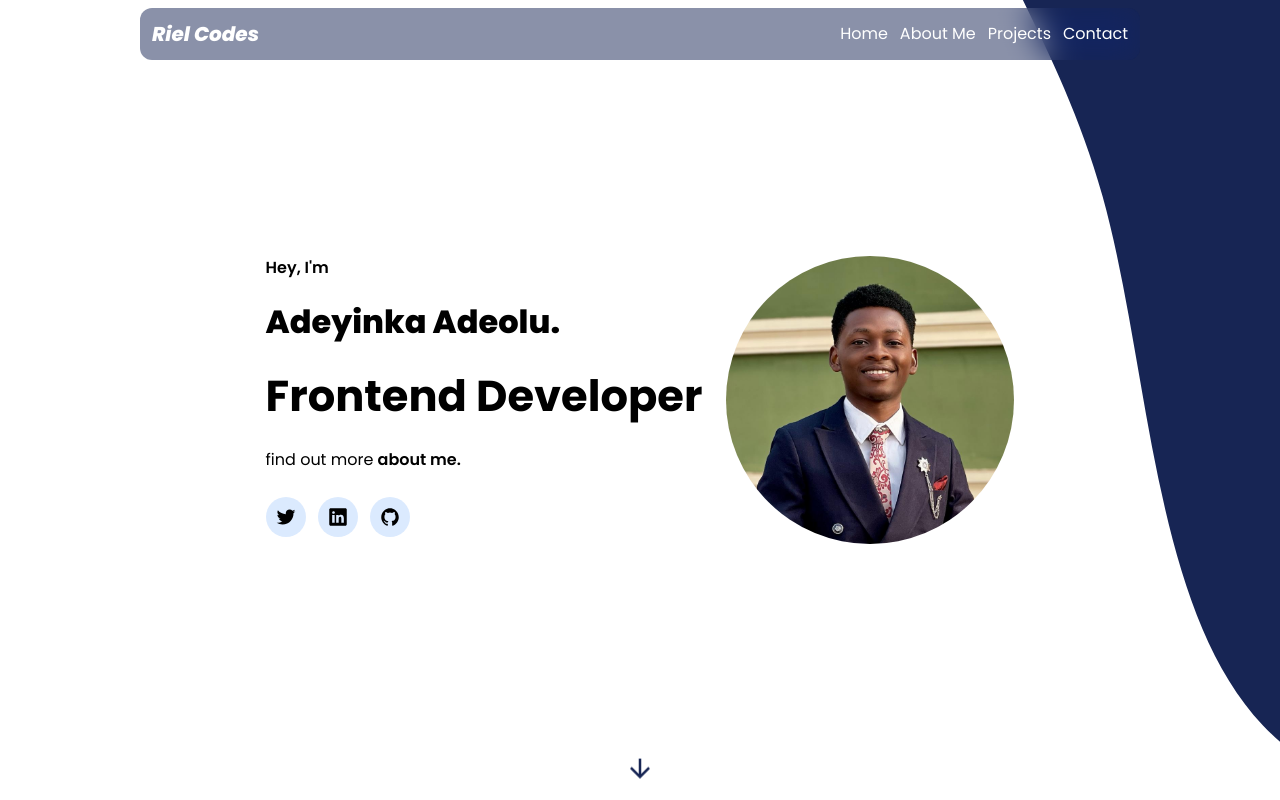
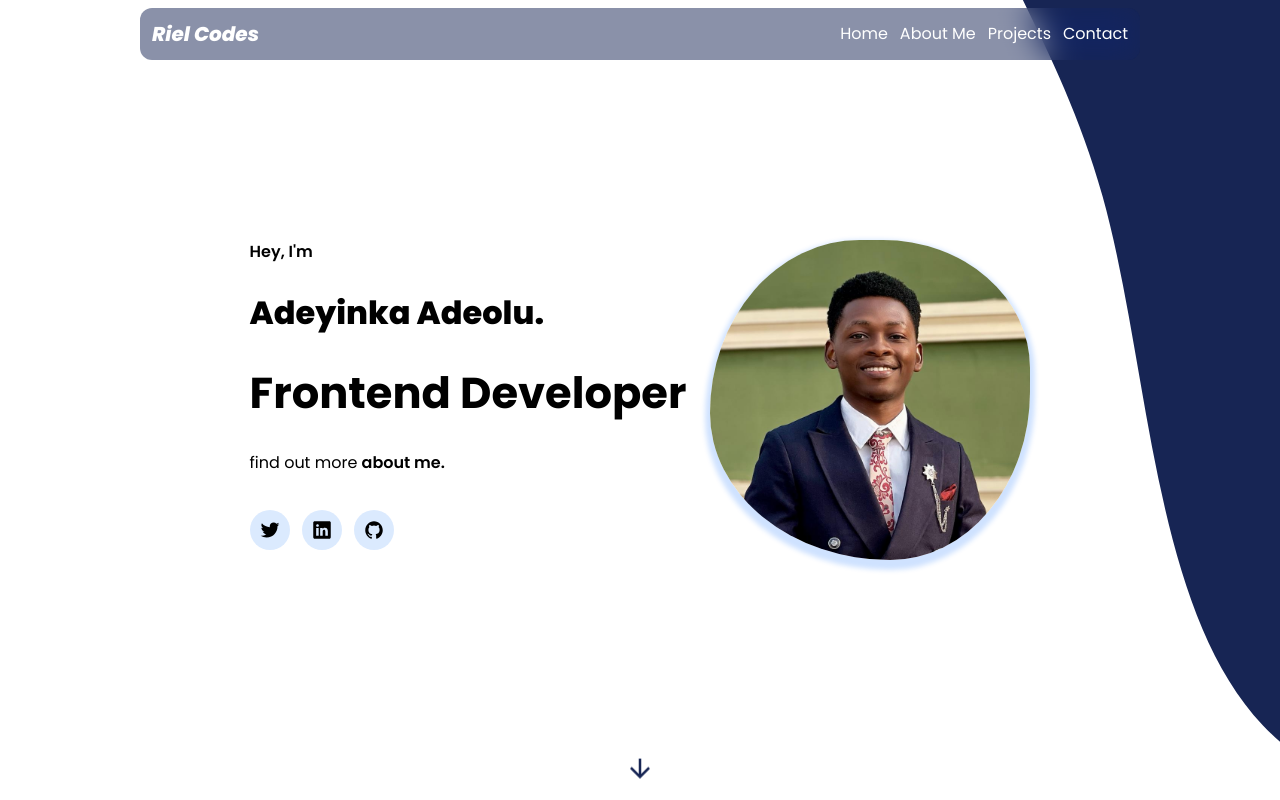
Before and after one commit to really-riel/rielcodes, a React (Vite) app: page / in a window 1280 px wide. Shown: the top 800 px of the page. Built offline with nearby package versions, Linux system fonts and the light colour scheme.

Commit message:
added blob

```diff
--- a/src/components/Banner.jsx
+++ b/src/components/Banner.jsx
@@ -7,11 +7,11 @@ const Banner = () => {
   return (
     <section className="relative grid w-full px-2 py-20 overflow-hidden min-h-svh place-content-center ">
       <div className="text-[clamp(1rem,_0.2rem_+_1vw,_2rem)]  flex flex-col justify-center lg:flex-row-reverse  mx-auto gap-6">
-        <figure className="w-52 h-52 md:w-72 md:h-72 rounded-[50%] overflow-hidden mx-auto">
+        <figure className="w-52 h-52 blob md:w-80 md:h-80 rounded-[50%] overflow-hidden mx-auto">
           <img
             src={pf}
             alt="Irregular frame"
-            className="object-cover object-top w-full h-full irregular-frame-image"
+            className="object-cover  object-top w-full h-full irregular-frame-image"
           />
         </figure>
         <div className="grid gap-1 ">
@@ -50,7 +50,6 @@ const Banner = () => {
             </a>
           </div>
         </div>
-
         <a
           href="#aboutMe"
           className="absolute bottom-0 grid w-12 h-12 text-3xl transform -translate-x-1/2 cursor-pointer place-content-center left-1/2 text-blue-950"
--- a/src/index.css
+++ b/src/index.css
@@ -21,4 +21,21 @@
     position: absolute;
     left: -100000px;
   }
+
+  .blob {
+    background-size: cover;
+    box-shadow: 0 5px 5px 5px rgba(13, 110, 253, 0.2);
+    animation: animate 5s ease-in-out infinite;
+    transition: all 1s ease-in-out;
+  }
+
+  @keyframes animate {
+    0%,
+    100% {
+      border-radius: 60% 40% 30% 70% / 60% 30% 70% 40%;
+    }
+    50% {
+      border-radius: 30% 60% 70% 40% / 50% 60% 30% 60%;
+    }
+  }
 }
```
